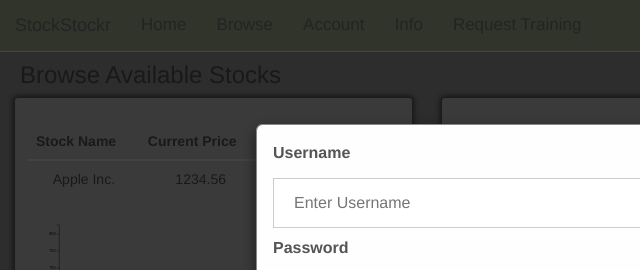
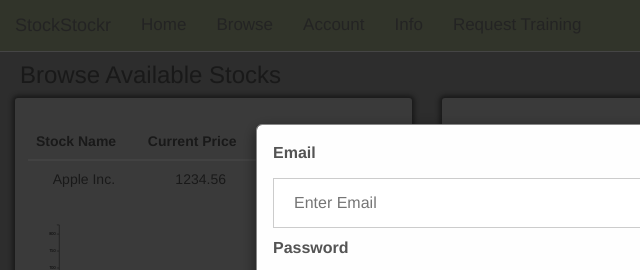
Before and after one commit to TarangKhanna/StockForcasting, a plain HTML site: page FrontEnd/browse.html in a window 1280 px wide. Both pictures are taken after a click on the link "Account". Shown: the top 270 px of the page, 0-640 px from the left. Drawn offline with nearby package versions, Linux system fonts and the light colour scheme.

Commit message:
sign in updated

```diff
--- a/FrontEnd/browse.html
+++ b/FrontEnd/browse.html
@@ -50,9 +50,9 @@
 
                 <div class="container">
 
-                    <label><b>Username</b></label>
+                    <label><b>Email</b></label>
                     <br />
-                    <input type="text" placeholder="Enter Username" name="uname" required>
+                    <input type="text" placeholder="Enter Email" name="email" required>
                     <br />
                     <label><b>Password</b></label>
                     <br />
@@ -91,9 +91,8 @@
             <div class="col-lg-4 col-md-4 col-sm-6 col-xs-12">
 
                 <div class="window">
-                                    <div class = "dropdown">
-                                        <button type="button" class="btn btn-block dropdown-toggle" data-toggle="dropdown"
-                                        style="padding: 0px; margin-bottom: 5px;">
+                    <div class="dropdown">
+                        <button type="button" class="btn btn-block dropdown-toggle" data-toggle="dropdown" style="padding: 0px; margin-bottom: 5px;">
 
                                             <table class="table table-responsive">
                                                 <thead>
@@ -137,9 +136,8 @@
             <div class="col-lg-4 col-md-4 col-sm-6 col-xs-12">
 
                 <div class="window">
-                                    <div class = "dropdown">
-                                        <button type="button" class="btn btn-block dropdown-toggle" data-toggle="dropdown"
-                                        style="padding: 0px; margin-bottom: 5px;">
+                    <div class="dropdown">
+                        <button type="button" class="btn btn-block dropdown-toggle" data-toggle="dropdown" style="padding: 0px; margin-bottom: 5px;">
 
 
                                         <table class="table table-responsive">
```
Also changed, not shown: FrontEnd/account.html (+3 -5 lines), FrontEnd/contact.html (+2 -2 lines), FrontEnd/index.html (+2 -2 lines), FrontEnd/info.html (+2 -2 lines), FrontEnd/test.html (+3 -3 lines). Lines whose indentation alone changed are shown as unchanged.
